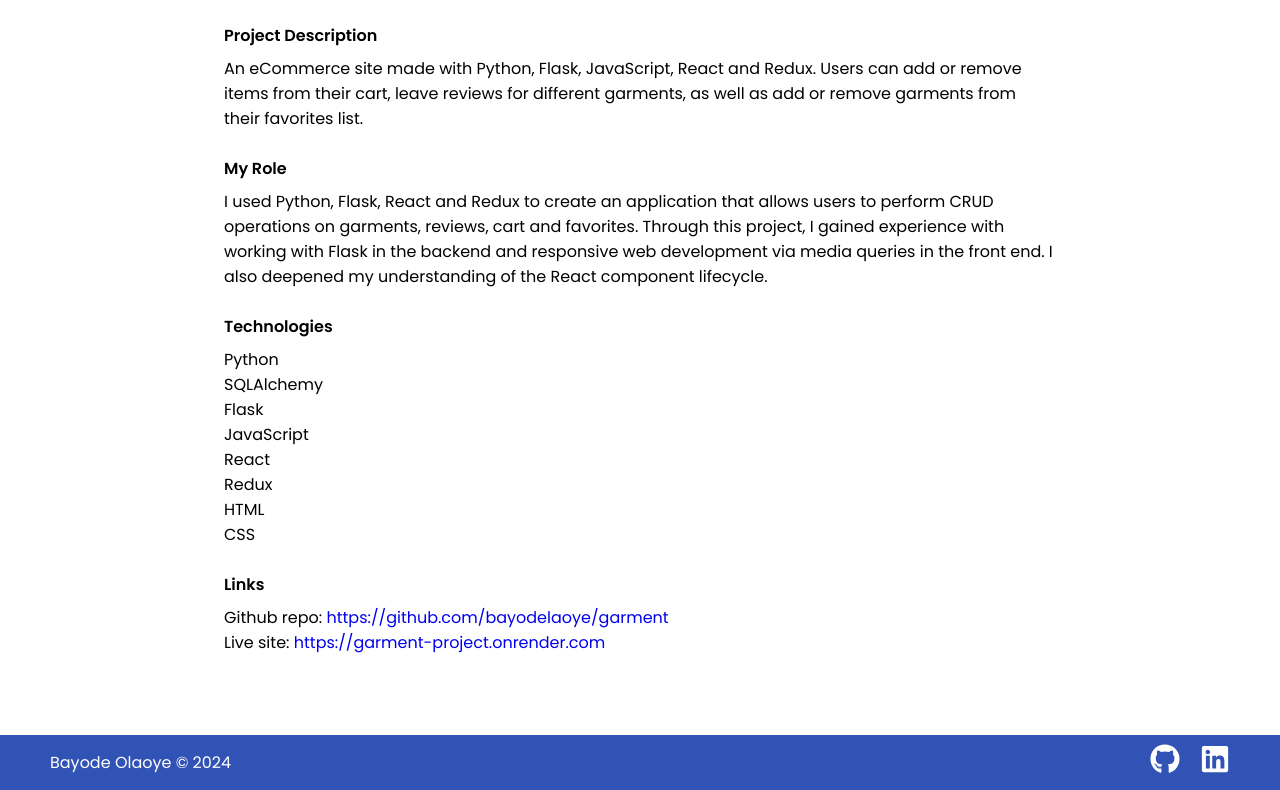
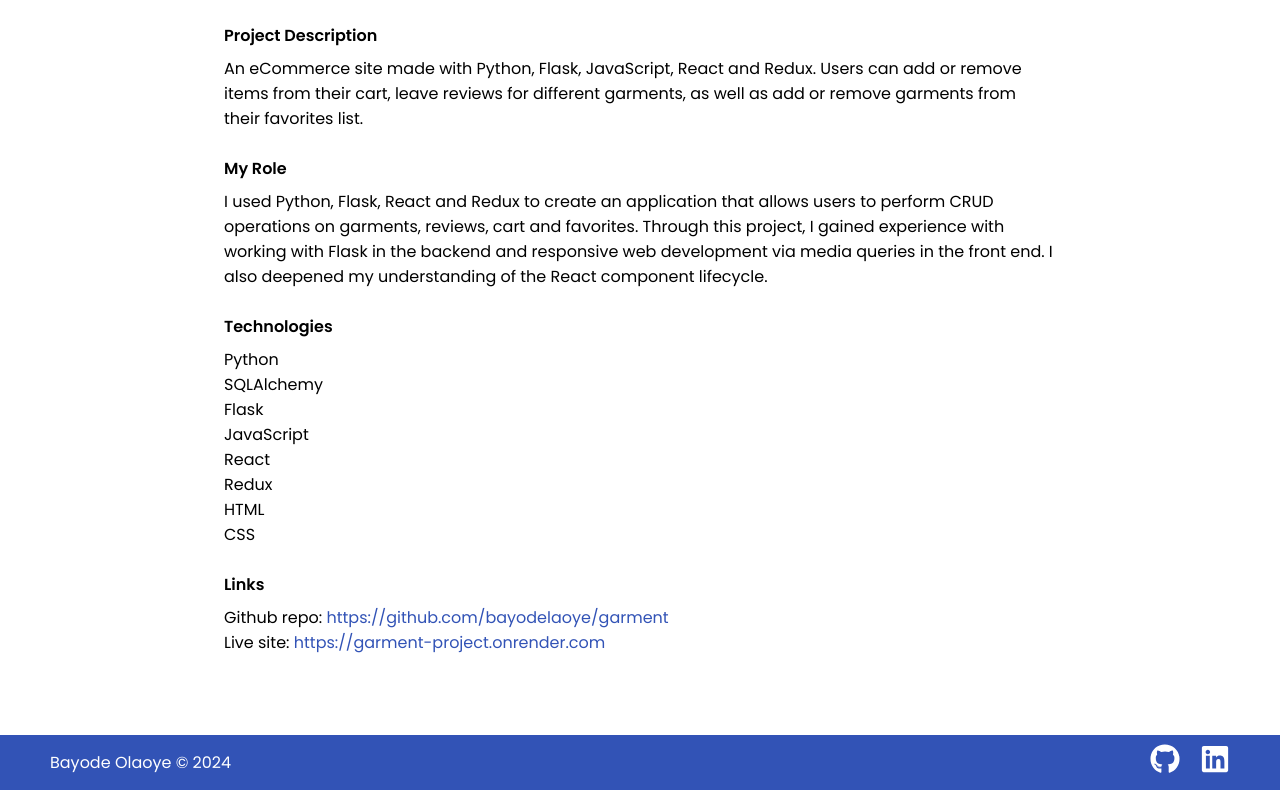
Before and after one commit to bayodelaoye/bayodelaoye.github.io, a React (Vite) app: page /projects/1 in a window 1280 px wide. Shown: the part 515-1305 px from the top of the page. Built offline with nearby package versions, Linux system fonts and the light colour scheme.

Commit message:
Added color to links

```diff
--- a/src/App.jsx
+++ b/src/App.jsx
@@ -36,7 +36,7 @@ const projects = [
     image_url: "https://bayodeolaoye.onrender.com/assets/ravenhood-logo.jpg",
     description:
       "A financial application that displays over 500 stocks and provides information about a company. This application is made with Python, Flask, JavaScript, React and Redux. The site allows users to create, read, update and delete portfolios.",
-    role: "I used Flask, SQLAlchemy, React and Redux, to create the stock's details page i.e. the page contains information such as the ticker symbol, the current price and the dividend yield for a particular company. Through this project, I gained experience with loaders for making fetch requests as well as using a global state to store information such as a user's list of transactions.",
+    role: "I used Flask, SQLAlchemy, React and Redux, to create the stock's details page i.e. the page contains information such as the ticker symbol, the current price and the dividend yield for a particular company. Through this project, I gained experience with loaders for making fetch requests, as well as using a global state management via Redux to store and obtain information such as a user's list of transactions.",
     technologies: [
       "Python",
       "SQLAlchemy",
@@ -58,7 +58,7 @@ const projects = [
     image_url: "https://bayodeolaoye.onrender.com/assets/firebnb-logo.png",
     description:
       "An application that is made with JavaScript, React and Express. It shows a list of spots and allows users to perform CRUD operations on said spots.",
-    role: "I used JavaScript, Express, React and Redux to create an application that allows users to perform CRUD operations on spots and reviews. Through this project, I gained experience with working with databases in the backend and stores (i.e. Redux) in the front end. I also deepened my understanding of React and CSS as I had to create a visually appealing application.",
+    role: "I used JavaScript, Express, React and Redux to create an application that allows users to perform CRUD operations on spots and reviews. Through this project, I gained experience with working with databases in the backend, and deepened my understanding of React and CSS as I had to create a visually appealing application.",
     technologies: ["JavaScript", "React", "Redux", "Express"],
     links: [
       { "Github repo": "https://github.com/bayodelaoye/firebnb" },
--- a/src/components/Projects/ProjectDetails.css
+++ b/src/components/Projects/ProjectDetails.css
@@ -42,6 +42,10 @@
 
 .technologies-links-text {
   margin-bottom: 8px;
+}
+
+#links-details {
+  color: var(--main-blue);
 }
 
 /********** Media queries **********/
```
